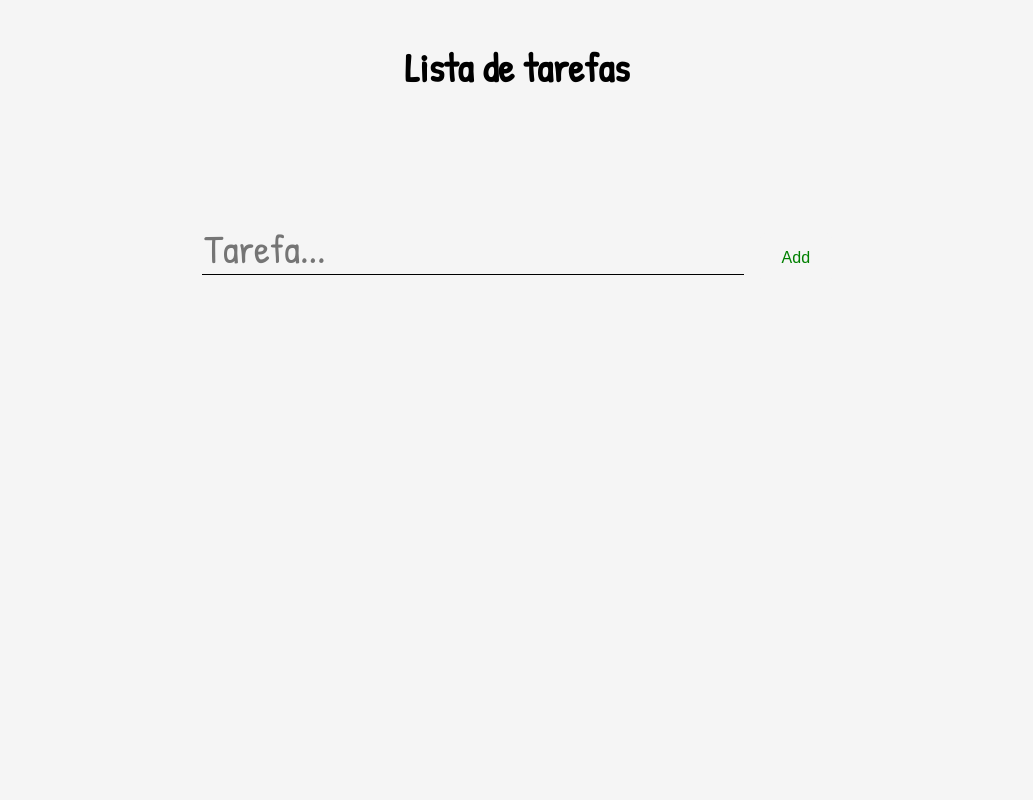
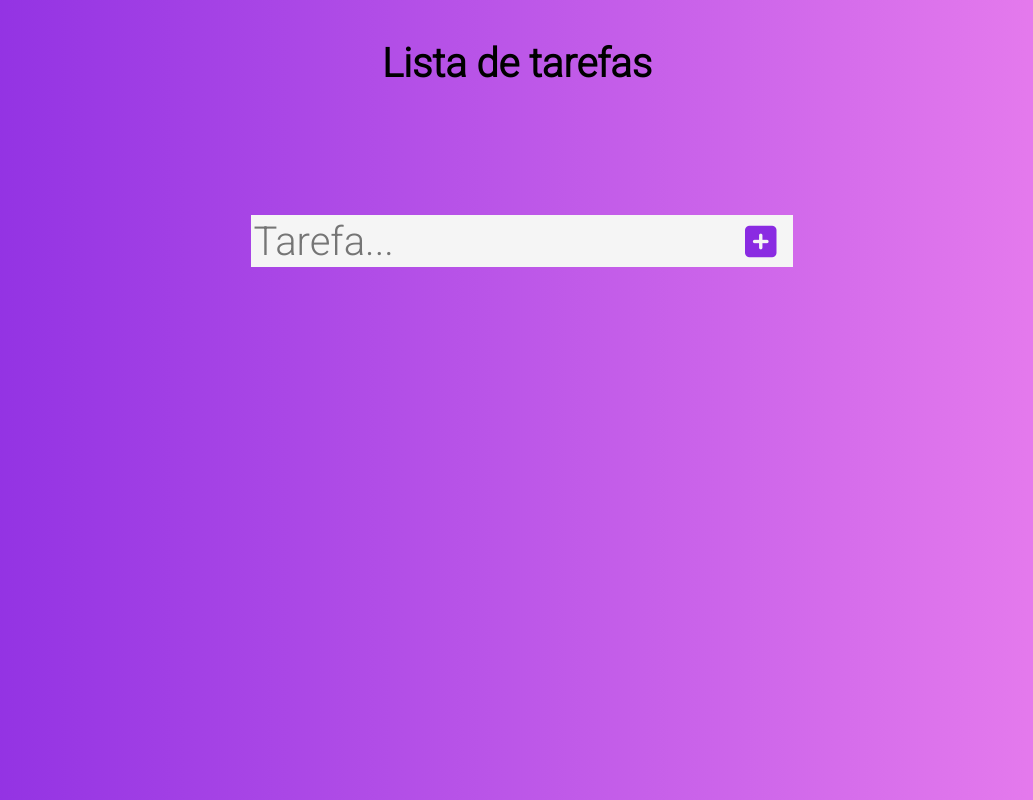
Before and after one commit to erisonn/to-do-list, a plain HTML site: page index.html in a window 1280 px wide. Shown: the whole page, without its empty margins (123-1156 px from the left). Drawn offline with Linux system fonts and the light colour scheme.

Commit message:
add tarefa feita

```diff
--- a/css/style.css
+++ b/css/style.css
@@ -2,9 +2,9 @@ body, html {
     width: 100%;
     height: 100%;
     margin: 0;
-    background-color: whitesmoke;
+    background-image: linear-gradient(90deg, blueviolet, violet);
     color: black;
-    font-family: 'Patrick Hand', cursive;
+    font-family: 'Roboto', sans-serif;
 }
 header {
     width: 100;
@@ -31,9 +31,11 @@ li {
     height: 50px;
     line-height: 50px;
     display: block;
-    border-bottom: 1px solid black;
+    background-color: whitesmoke;
+    margin: 1vmin 0px 1vmin 0px;
     font-size: 5vmin;
     cursor: pointer;
+    transition: all 0.2s ease-in-out;
 }
 .tarefas {
     text-align:center;
@@ -49,27 +51,22 @@ li {
     height: 50px;
     border: none;
     background-color: whitesmoke;
-    border-bottom: 1px solid black;
-    font-family: 'Patrick Hand', cursive;
+    font-family: 'Roboto', sans-serif;
     font-size: 5vmin;
     outline: none;
 }
 #add-tarefa {
     border: none;
-    margin-left: 2vmin;
-    padding: 0px;
+    margin-left: -1.5em;
     height: 50px;
-    width: 9vmin;
-    font-size: 100%;
-    border-radius: 5px;
+    font-size: 4.5vmin;
     cursor: pointer;
-    color: green;
-    background-color: whitesmoke;
+    color: blueviolet;
+    background-color: transparent;
     transition: all 0.2s ease-in-out;
 }
 #add-tarefa:hover {
-    color: rgb(85, 128, 128);
-    text-shadow: 0 5px 5px whitesmoke;
+  color: rgb(80, 23, 133);
 }
 .apagar-tarefa {
     font-size: 3vmin;
@@ -91,5 +88,6 @@ li {
 }
 .tarefa-feita {
     text-decoration: line-through;
-    background-color: greenyellow;
+    color: green;
+    background-color: rgba(245, 245, 245, 0.452);
 }
--- a/index.html
+++ b/index.html
@@ -7,13 +7,13 @@
     <script src="https://kit.fontawesome.com/6bfb9000e2.js" crossorigin="anonymous"></script>
     <link rel="stylesheet" href="./css/style.css">
     <link rel="preconnect" href="https://fonts.gstatic.com">
-    <link href="https://fonts.googleapis.com/css2?family=Patrick+Hand&display=swap" rel="stylesheet">
-    <title>Document</title>
+    <link href="https://fonts.googleapis.com/css2?family=Roboto:wght@300&display=swap" rel="stylesheet">
+    <title>Lista de tarefas</title>
 </head>
 <body>
     <header><h1>Lista de tarefas</h1></header>
     <div class="tarefas">
-        <p><input type="text" placeholder="Tarefa..." id="nova-tarefa"><button id="add-tarefa">Add</button></p>
+        <p><input type="text" placeholder="Tarefa..." id="nova-tarefa"><button id="add-tarefa"><i class="fas fa-plus-square"></i></button></p>
         <ul class="tarefas-lista">
         </ul>
     </div>
--- a/js/script.js
+++ b/js/script.js
@@ -23,3 +23,11 @@ const add_tarefa = document.querySelector('#add-tarefa');
     }
 }
 add_tarefa.addEventListener('click', newTask);
+
+// conclui tarefa ao clicar
+var tarefas_adicionadas = document.querySelector('ul');
+tarefas_adicionadas.addEventListener('click', function (click) {
+    if(click.target.tagName === 'LI') {
+        click.target.classList.toggle('tarefa-feita');
+    }
+})
```
